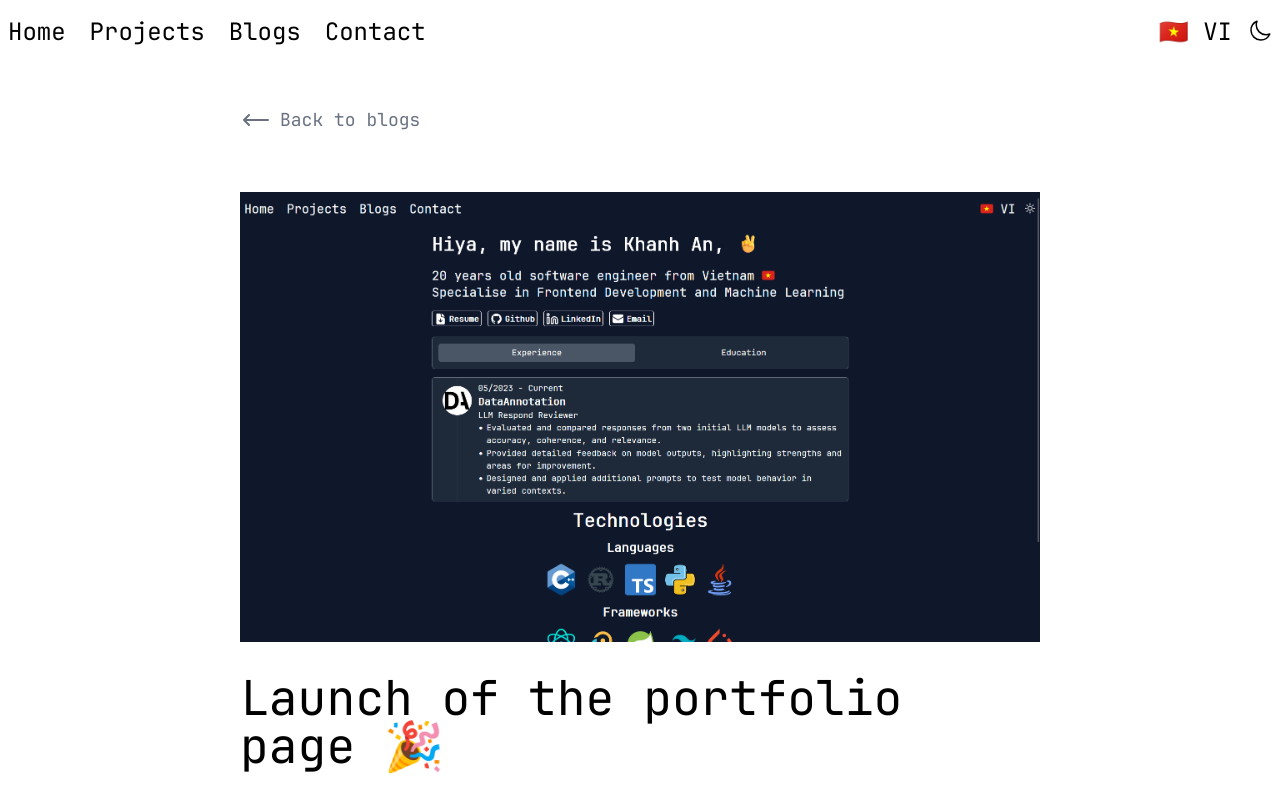
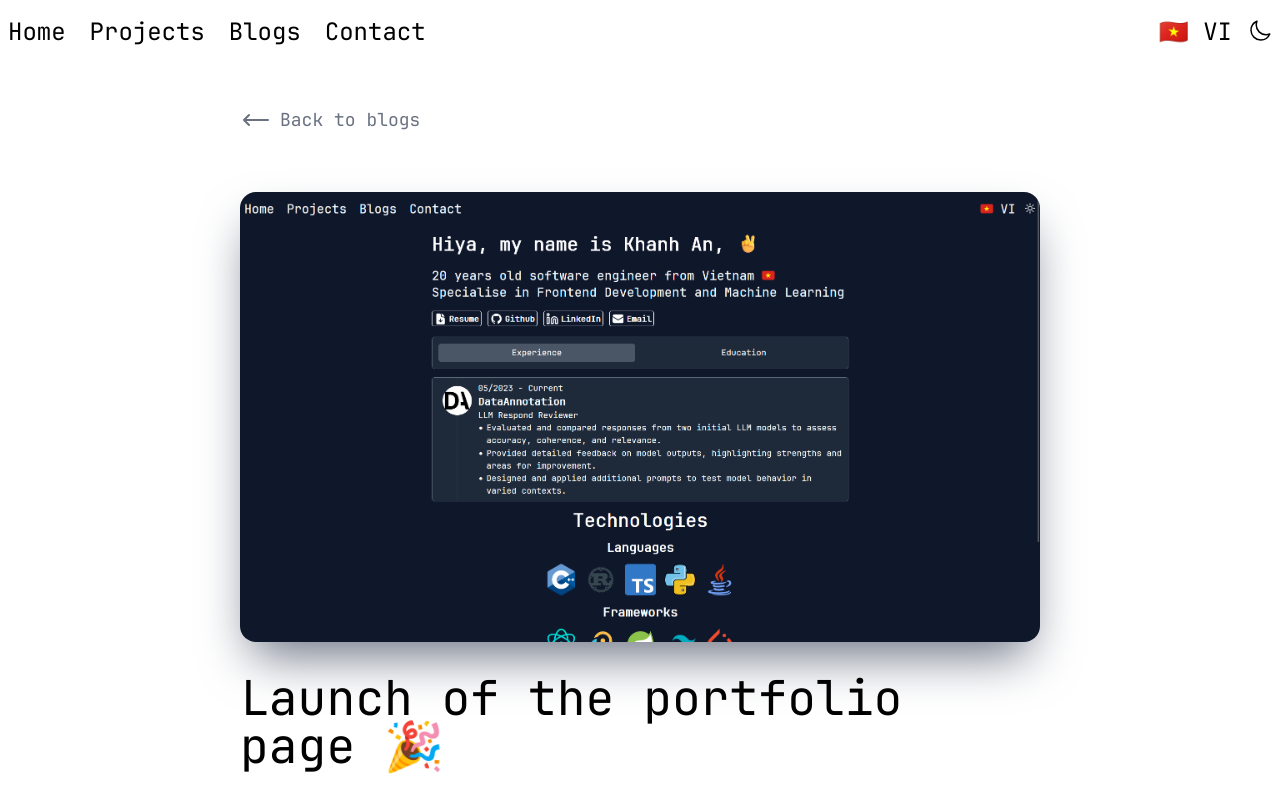
Before and after one commit to KanTheCodingNoob/Portfolio, a React (Vite) app: page /blogs/portfolioLaunch in a window 1280 px wide. Shown: the top 800 px of the page. Built offline with nearby package versions, Linux system fonts and the light colour scheme.

Commit message:
Slight UI update

```diff
--- a/src/pages/BlogPost.tsx
+++ b/src/pages/BlogPost.tsx
@@ -28,7 +28,7 @@ export default function BlogPost() {
                 </svg>
                 <p>{t('blogRedirect')}</p>
             </Link>
-            <img src={`/blogImages/${slug}.png`} alt="slug"/>
+            <img src={`/blogImages/${slug}.png`} className="shadow-2xl shadow-gray-500 rounded-2xl" alt="slug"/>
             <ReactMarkdown remarkPlugins={[remarkGfm]}>{content}</ReactMarkdown>
         </div>
     )
```
